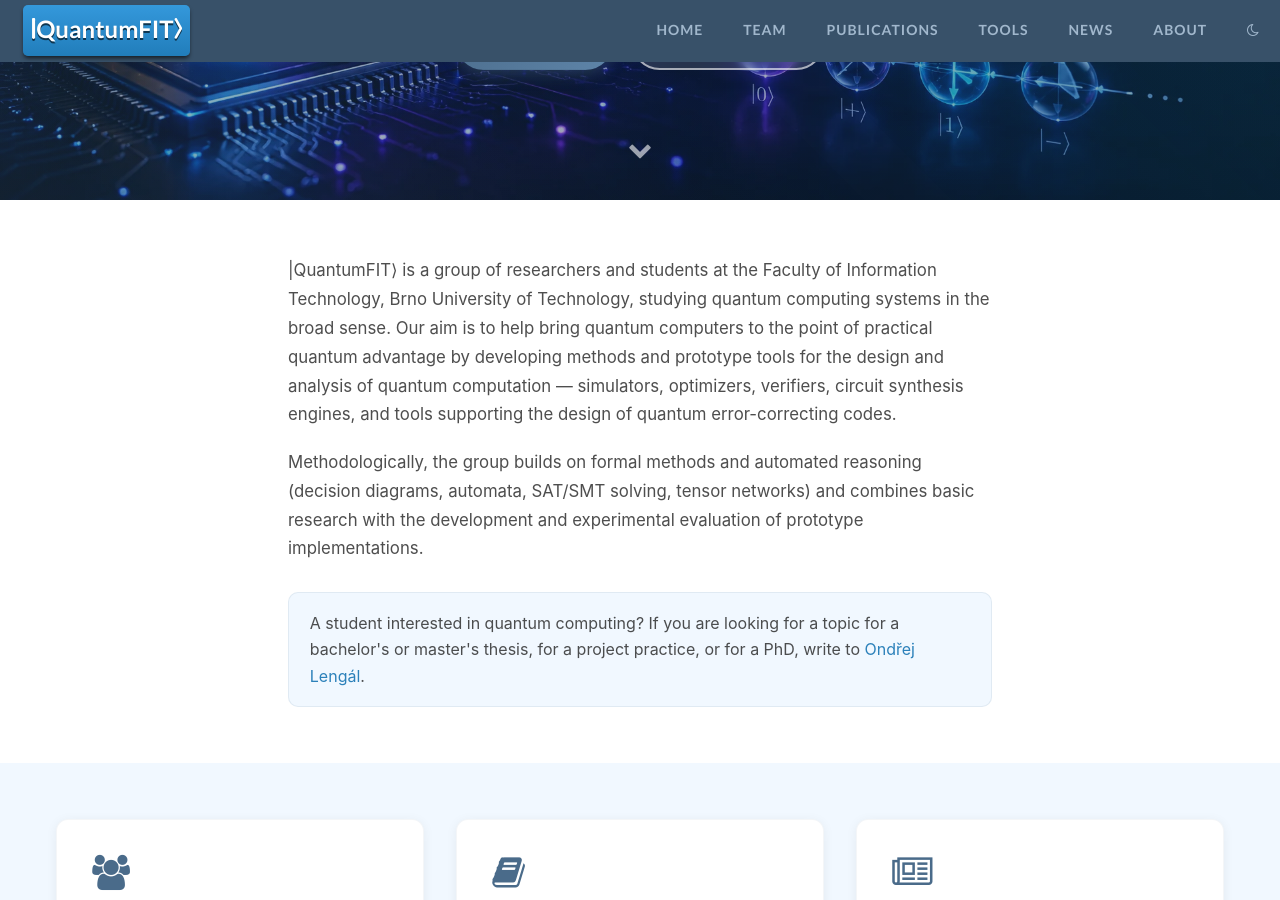
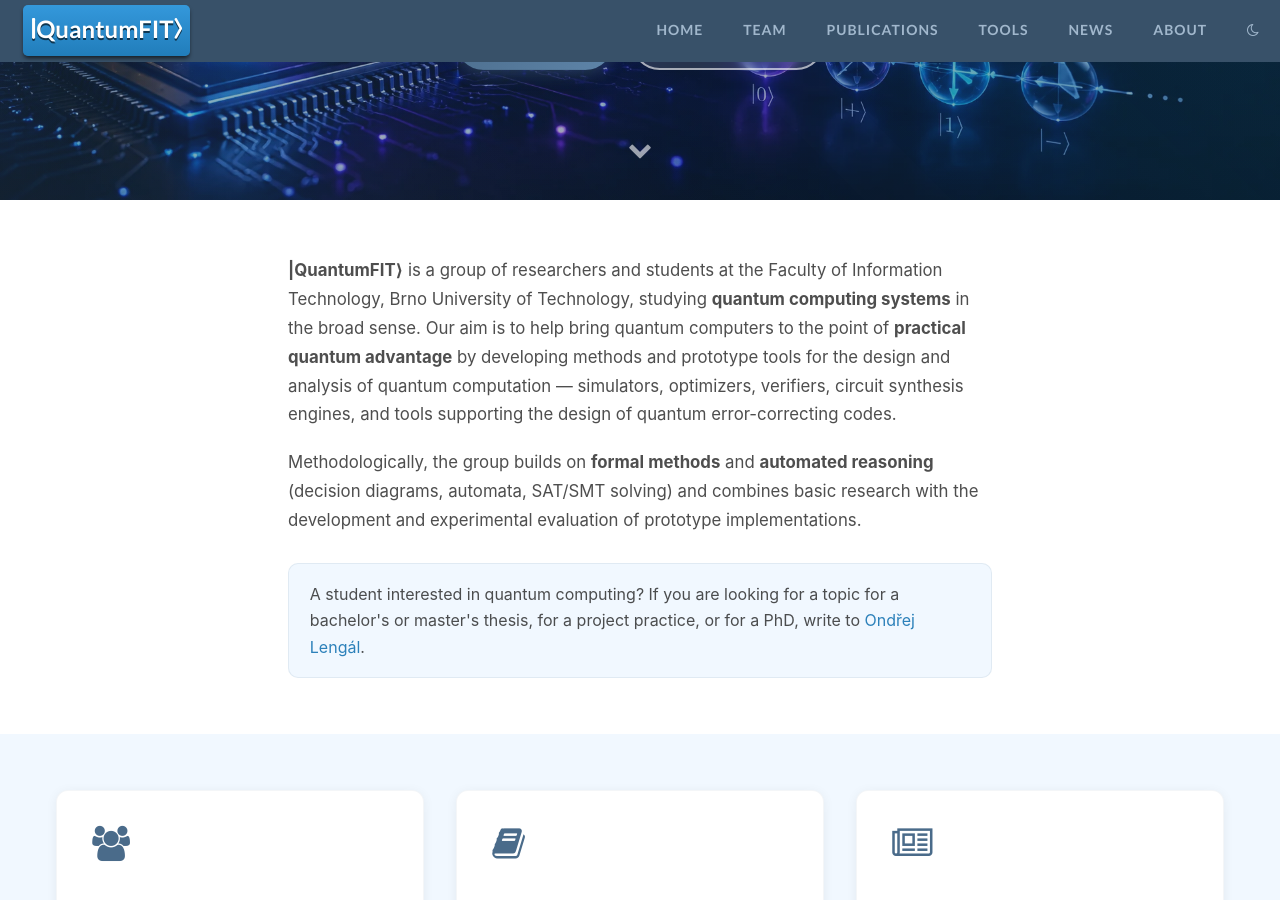
Before and after one commit to QuantumFIT/quantumfit.github.io, a Jekyll site: the page built from index.html, in a window 1280 px wide and 900 px high, scrolled down 324 px. Built offline with Jekyll 4.4.1, drawn with Linux system fonts in a browser that asks for light colours.

Commit message:
Focus: bold the five phrases that carry the paragraph
Also drops tensor networks from the list of methods.

Co-Authored-By: Claude Opus 5 <noreply@anthropic.com>
Claude-Session: https://claude.ai/code/session_01Qgr3EHNtzr13mi5YBFazva

```diff
--- a/_data/focus.yml
+++ b/_data/focus.yml
@@ -12,18 +12,18 @@
 
 paragraphs:
   - >
-    \|QuantumFIT⟩ is a group of researchers and students at the Faculty of
-    Information Technology, Brno University of Technology, studying quantum
-    computing systems in the broad sense. Our aim is to help bring quantum
-    computers to the point of practical quantum advantage by developing
+    **\|QuantumFIT⟩** is a group of researchers and students at the Faculty of
+    Information Technology, Brno University of Technology, studying **quantum
+    computing systems** in the broad sense. Our aim is to help bring quantum
+    computers to the point of **practical quantum advantage** by developing
     methods and prototype tools for the design and analysis of quantum
     computation — simulators, optimizers, verifiers, circuit synthesis
     engines, and tools supporting the design of quantum error-correcting
     codes.
 
   - >
-    Methodologically, the group builds on formal methods and automated
-    reasoning (decision diagrams, automata, SAT/SMT solving, tensor networks)
+    Methodologically, the group builds on **formal methods** and **automated
+    reasoning** (decision diagrams, automata, SAT/SMT solving)
     and combines basic research with the development and experimental
     evaluation of prototype implementations.
 
```
